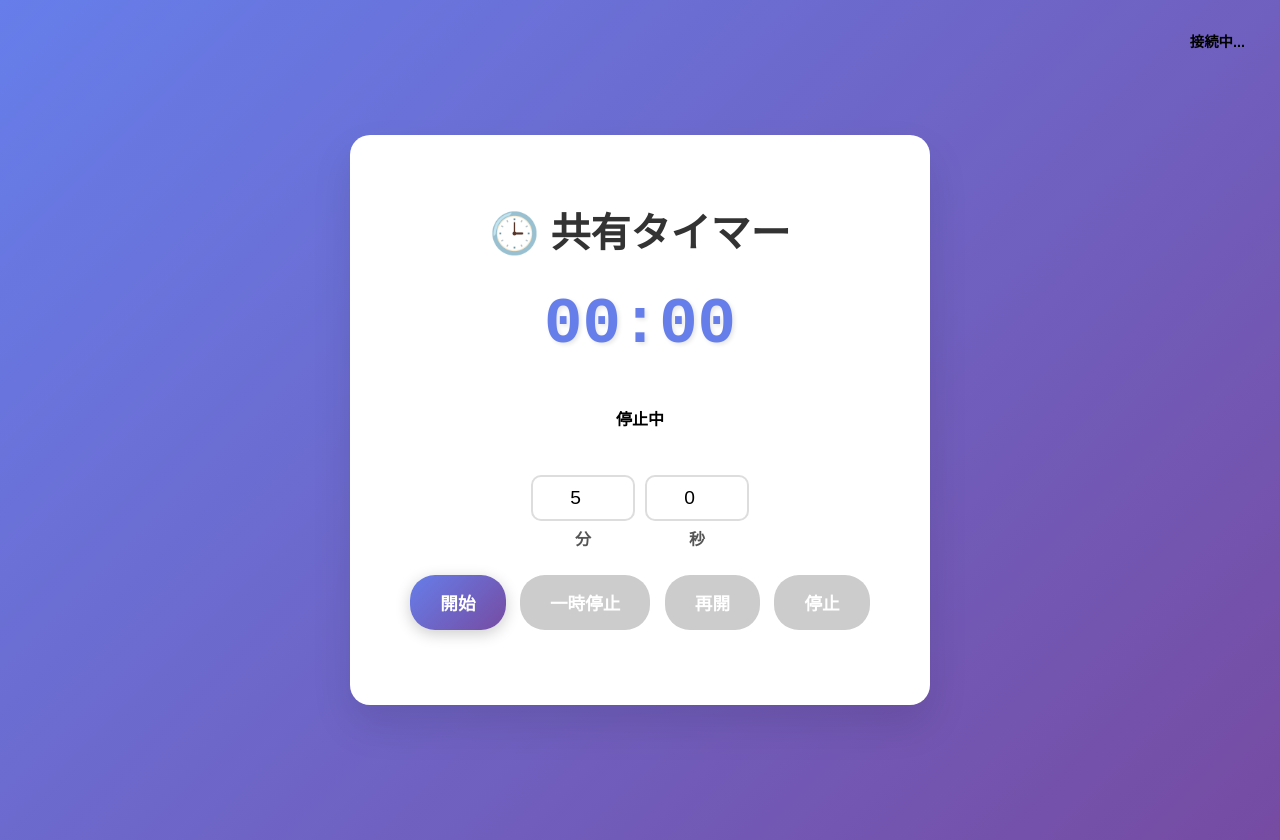
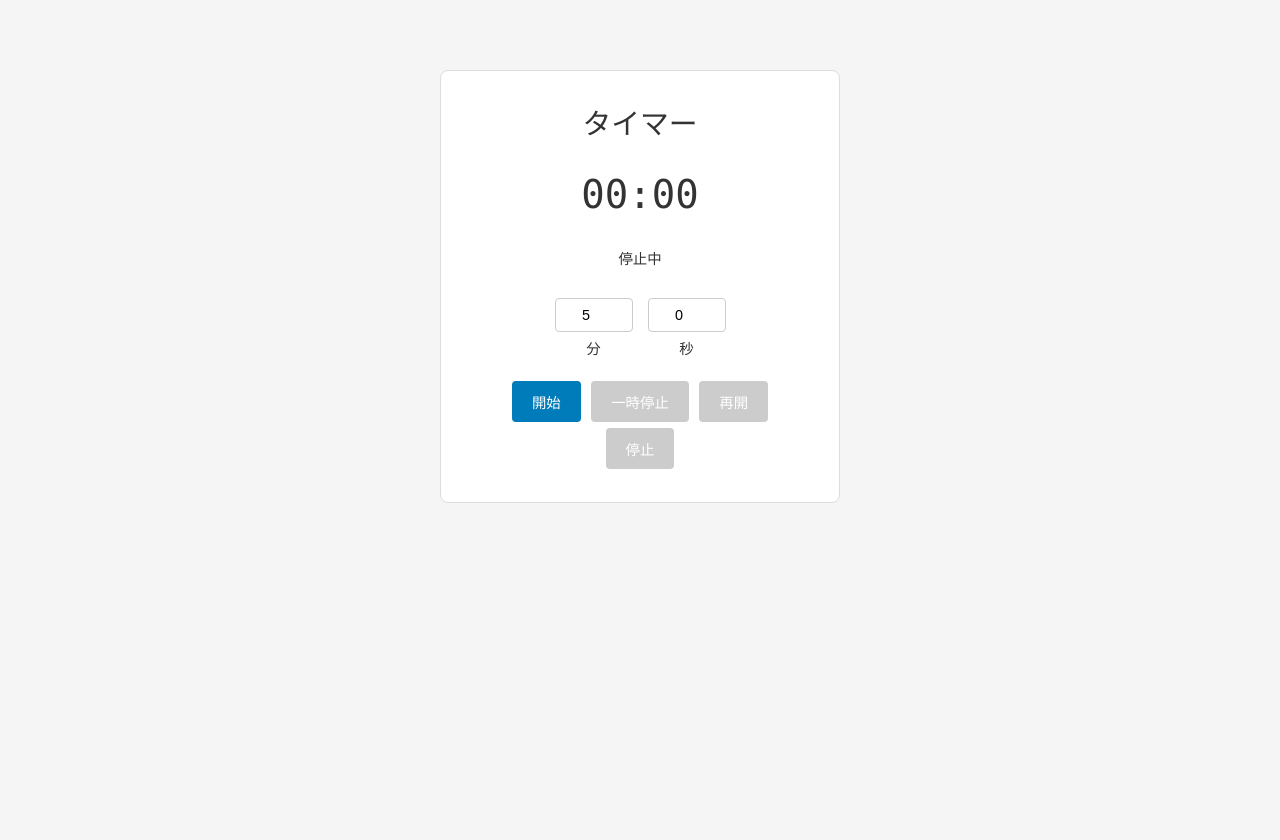
Before and after one commit to Accord33/SyncTimer, a Flask app: page / in a window 1280 px wide. After the commit the page ends 503 px from the top, so only its background shows below. Run offline with Flask 3, Linux system fonts and the light colour scheme; some libraries are stand-ins or nearby versions.

Commit message:
スタイルの改善とレイアウトの調整を行いました

```diff
--- a/templates/index.html
+++ b/templates/index.html
@@ -13,193 +13,113 @@
     </script>
     <style>
         body {
-            font-family: 'Arial', sans-serif;
-            max-width: 600px;
-            margin: 0 auto;
+            font-family: Arial, sans-serif;
+            max-width: 400px;
+            margin: 50px auto;
             padding: 20px;
-            background: linear-gradient(135deg, #667eea 0%, #764ba2 100%);
-            min-height: 100vh;
-            display: flex;
-            flex-direction: column;
-            align-items: center;
-            justify-content: center;
+            background: #f5f5f5;
+            color: #333;
         }
 
         .container {
             background: white;
-            border-radius: 20px;
-            padding: 40px;
-            box-shadow: 0 20px 40px rgba(0,0,0,0.1);
+            border: 1px solid #ddd;
+            border-radius: 8px;
+            padding: 30px;
             text-align: center;
-            width: 100%;
-            max-width: 500px;
         }
 
         h1 {
-            color: #333;
-            margin-bottom: 30px;
-            font-size: 2.5em;
+            margin: 0 0 30px 0;
+            font-size: 1.8em;
+            font-weight: normal;
         }
 
         .timer-display {
-            font-size: 4em;
-            font-weight: bold;
-            color: #667eea;
-            margin: 30px 0;
-            font-family: 'Courier New', monospace;
-            text-shadow: 2px 2px 4px rgba(0,0,0,0.1);
-        }
-
-        .timer-controls {
-            margin: 30px 0;
+            font-size: 3em;
+            font-family: monospace;
+            margin: 20px 0;
+            color: #333;
         }
 
         .time-input {
             display: flex;
             justify-content: center;
-            gap: 10px;
+            gap: 15px;
             margin: 20px 0;
-            flex-wrap: wrap;
         }
 
         .time-input input {
-            width: 80px;
-            padding: 10px;
-            border: 2px solid #ddd;
-            border-radius: 10px;
+            width: 60px;
+            padding: 8px;
+            border: 1px solid #ccc;
+            border-radius: 4px;
             text-align: center;
-            font-size: 1.2em;
+            font-size: 1em;
         }
 
         .time-input label {
             display: flex;
             flex-direction: column;
-            align-items: center;
             gap: 5px;
-            font-weight: bold;
-            color: #555;
+            font-size: 0.9em;
         }
 
         .button {
-            background: linear-gradient(135deg, #667eea 0%, #764ba2 100%);
+            background: #007cba;
             color: white;
             border: none;
-            padding: 15px 30px;
-            border-radius: 25px;
+            padding: 10px 20px;
+            border-radius: 4px;
             cursor: pointer;
-            font-size: 1.1em;
-            font-weight: bold;
-            margin: 5px;
-            transition: all 0.3s ease;
-            box-shadow: 0 4px 15px rgba(0,0,0,0.2);
+            margin: 3px;
+            font-size: 0.9em;
         }
 
-        .button:hover {
-            transform: translateY(-2px);
-            box-shadow: 0 6px 20px rgba(0,0,0,0.3);
-        }
-
-        .button:active {
-            transform: translateY(0);
+        .button:hover:not(:disabled) {
+            background: #005a8b;
         }
 
         .button:disabled {
             background: #ccc;
             cursor: not-allowed;
-            transform: none;
-            box-shadow: none;
         }
 
         .status {
-            margin: 20px 0;
-            padding: 15px;
-            border-radius: 10px;
-            font-weight: bold;
+            margin: 15px 0;
+            padding: 10px;
+            font-size: 0.9em;
         }
 
         .status.running {
-            background: #d4edda;
-            color: #155724;
-            border: 1px solid #c3e6cb;
+            background: #e8f5e8;
+            color: #2d5a2d;
         }
 
         .status.paused {
-            background: #fff3cd;
-            color: #856404;
-            border: 1px solid #ffeaa7;
+            background: #fff8e1;
+            color: #8a6914;
         }
 
         .status.stopped {
-            background: #f8d7da;
-            color: #721c24;
-            border: 1px solid #f5c6cb;
+            background: #ffeaea;
+            color: #8b2635;
         }
 
         .status.finished {
-            background: #d1ecf1;
-            color: #0c5460;
-            border: 1px solid #bee5eb;
-            animation: pulse 1s infinite;
-        }
-
-        @keyframes pulse {
-            0% { opacity: 1; }
-            50% { opacity: 0.7; }
-            100% { opacity: 1; }
-        }
-
-        .connection-status {
-            position: fixed;
-            top: 20px;
-            right: 20px;
-            padding: 10px 15px;
-            border-radius: 20px;
-            font-size: 0.9em;
-            font-weight: bold;
-        }
-
-        .connection-status.connected {
-            background: #d4edda;
-            color: #155724;
-        }
-
-        .connection-status.disconnected {
-            background: #f8d7da;
-            color: #721c24;
-        }
-
-        @media (max-width: 600px) {
-            .container {
-                margin: 10px;
-                padding: 20px;
-            }
-
-            .timer-display {
-                font-size: 2.5em;
-            }
-
-            h1 {
-                font-size: 2em;
-            }
-
-            .time-input {
-                flex-direction: column;
-                align-items: center;
-            }
+            background: #e3f2fd;
+            color: #1565c0;
         }
     </style>
 </head>
 <body>
-    <div class="connection-status" id="connectionStatus">接続中...</div>
-
     <div class="container">
-        <h1>🕒 共有タイマー</h1>
+        <h1>タイマー</h1>
 
         <div class="timer-display" id="timerDisplay">00:00</div>
 
         <div class="status" id="statusDisplay">停止中</div>
 
-        <div class="timer-controls">
         <div class="time-input">
             <label>
                 <input type="number" id="minutesInput" min="0" max="59" value="5">
@@ -218,7 +138,6 @@
             <button class="button" id="stopBtn" onclick="stopTimer()" disabled>停止</button>
         </div>
     </div>
-    </div>
 
     <script>
         // Socket.IOの読み込み確認
@@ -234,17 +153,13 @@
             remainingTime: 0
         };
 
-        // 接続状態の管理
-        const connectionStatus = document.getElementById('connectionStatus');
-
+        // 接続状態の管理（シンプルなコンソールログのみ）
         socket.on('connect', function() {
-            connectionStatus.textContent = '✅ 接続済み';
-            connectionStatus.className = 'connection-status connected';
+            console.log('Connected to server');
         });
 
         socket.on('disconnect', function() {
-            connectionStatus.textContent = '❌ 切断';
-            connectionStatus.className = 'connection-status disconnected';
+            console.log('Disconnected from server');
         });
 
         // タイマー更新
```
Lines whose indentation alone changed are shown as unchanged.
